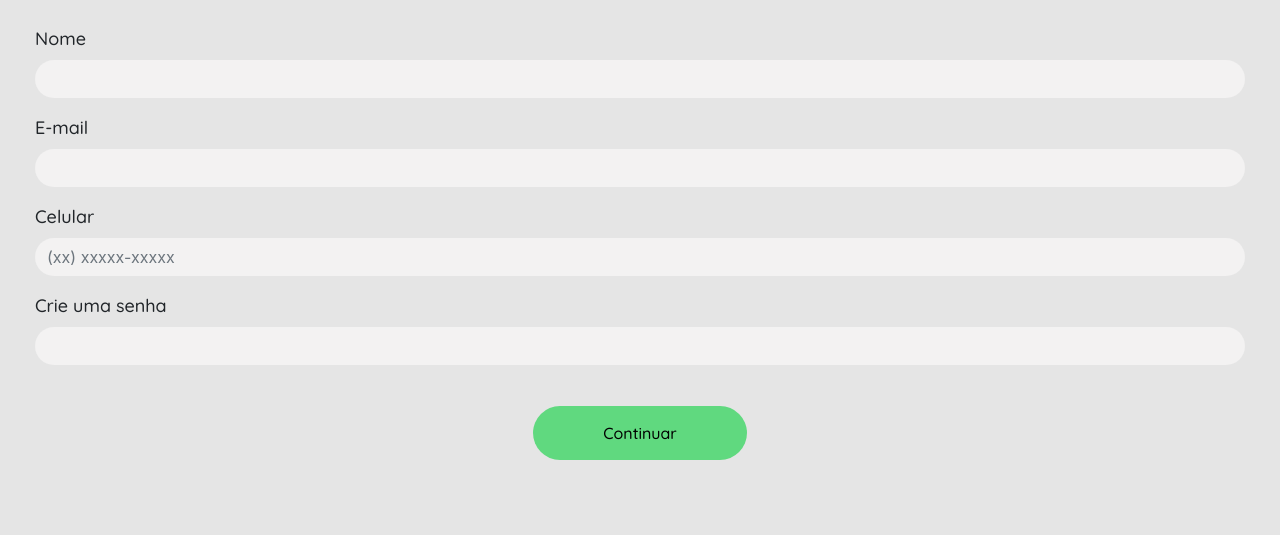
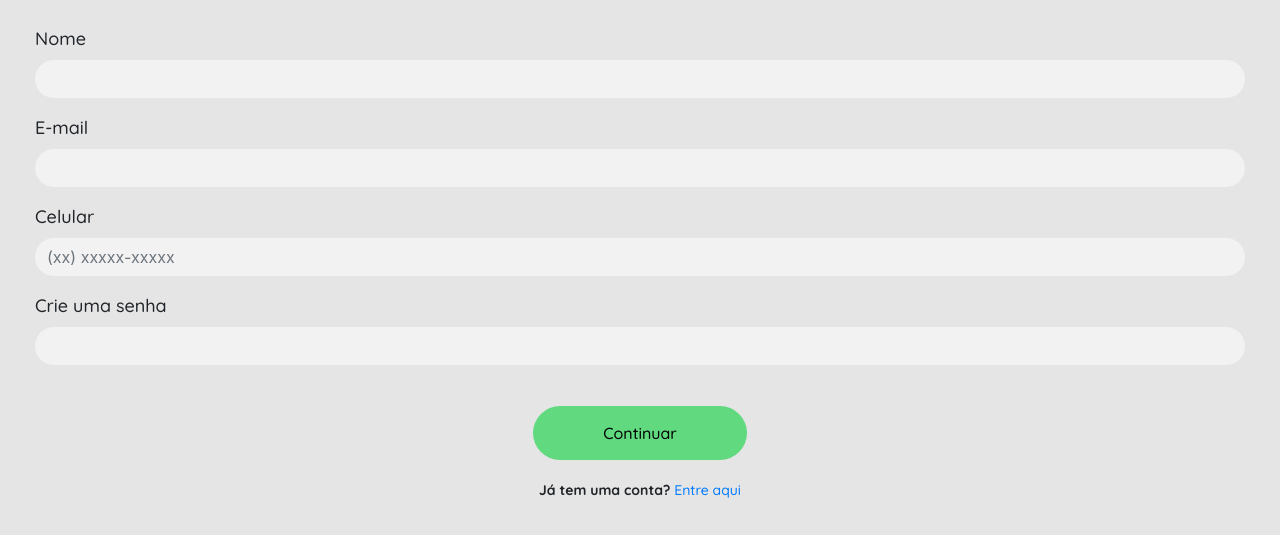
Before and after one commit to spe-team/spe-app, a plain HTML site: page cadastro.html in a window 1280 px wide. Shown: the part 79-614 px from the top of the page. Drawn offline with nearby package versions, Linux system fonts and the light colour scheme.

Commit message:
alteração fonte

```diff
--- a/cadastro.html
+++ b/cadastro.html
@@ -11,7 +11,7 @@
     <div class="container-fluid" id="all">
         <div class="row">
             <div class="col-md-12">
-                <h1 id="title">Cadastre-se</h1>
+                <h1 id="title"><b>Cadastre-se</b></h1>
             </div>
         </div>
         <div class="row" id="cadastro">
@@ -42,8 +42,16 @@
                           Continuar
                         </button>
                       </div>
+                </form>
 
-                </form>
+                <div class="row">
+                    <div class="col-md-12">
+                        <p id="conta">
+                        <b>Já tem uma conta?</b> <a href="https://www.google.com/">Entre aqui</a>
+                        </p>
+                    </div>
+                </div>
+
             </div>
         </div>
     </div>
--- a/src/main_cadastro.css
+++ b/src/main_cadastro.css
@@ -53,4 +53,11 @@ html, #all {
 
 #button {
     padding-top: 25px;
+    margin: 0;
 }
+
+#conta {
+    font-family: 'Quicksand', sans-serif;
+    font-size: 14px;
+    text-align: center;
+}
```
